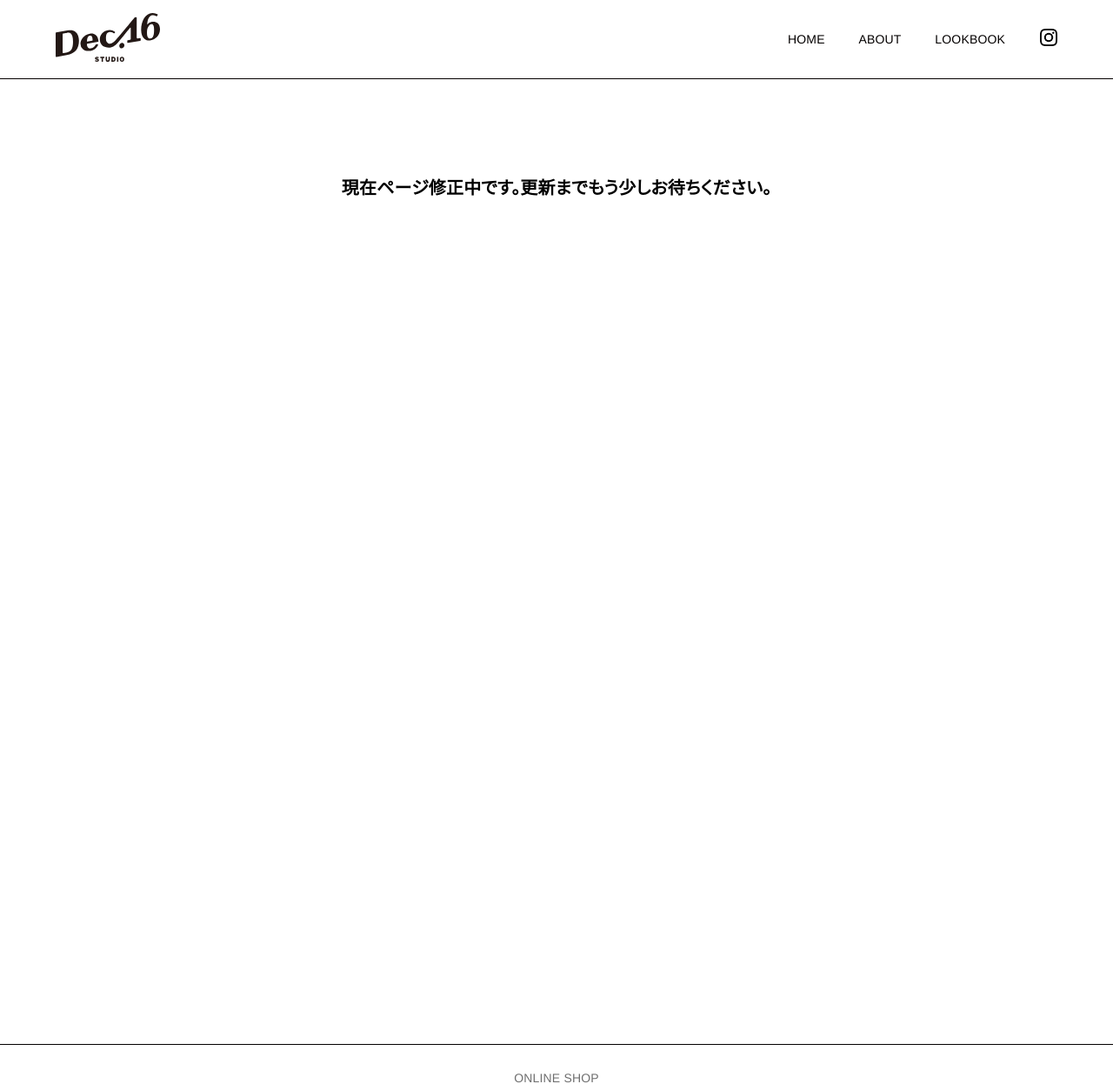
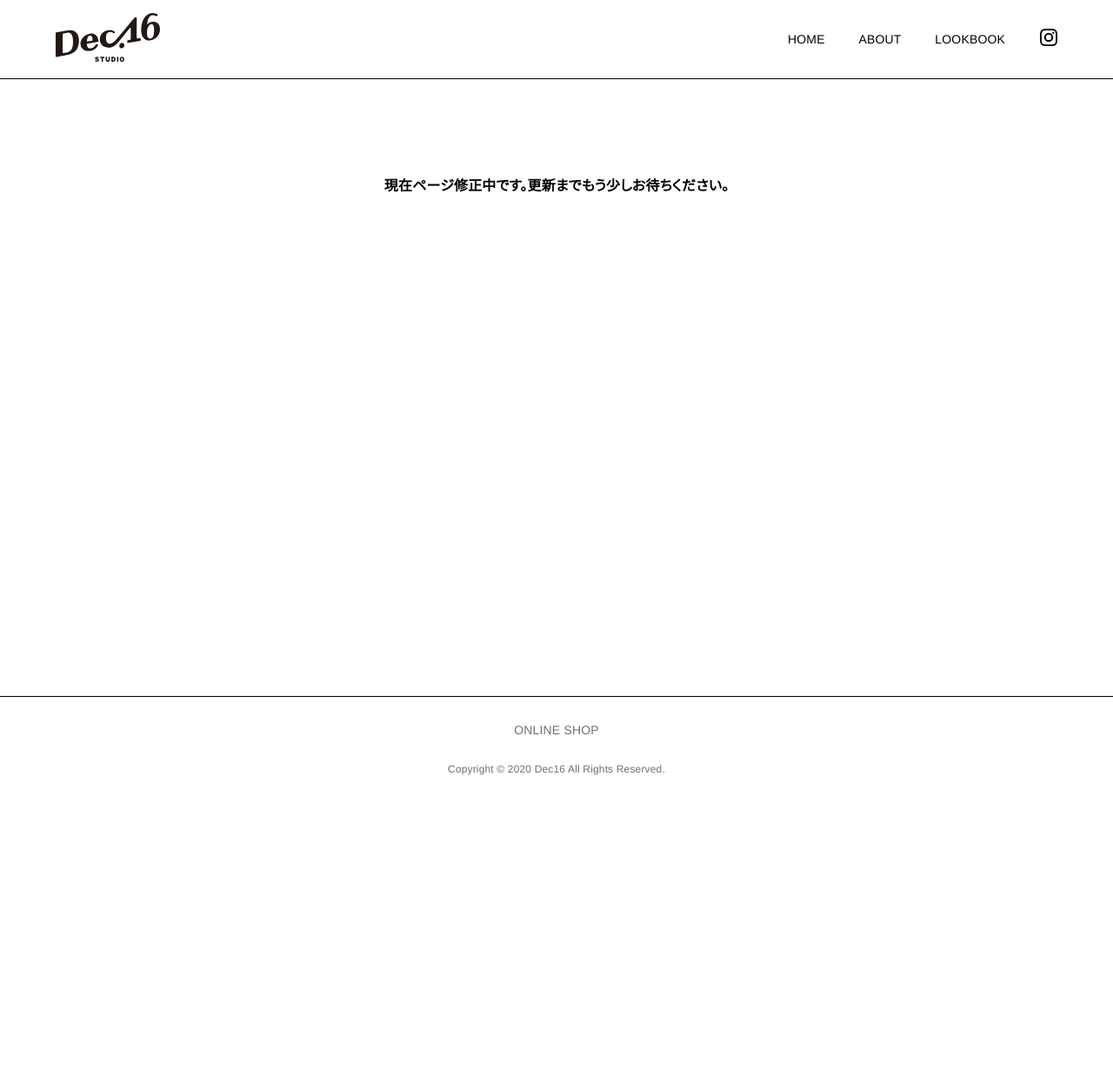
Before and after one commit to 870tik/dec16, a PHP site: page /html/about.html in a window 1280 px wide. Shown: the top 1246 px of the page at 87% size. After the commit the page ends 891 px from the top, so only its background shows below. Run offline with PHP 8.4, Linux system fonts and the light colour scheme.

Commit message:
フォントサイズ/マージン調整

```diff
--- a/css/about.css
+++ b/css/about.css
@@ -1,12 +1,12 @@
 .text{
-    margin: 200px 0;
+    margin: 200px 0 500px 0;
     width: 100vw;
-    height: 100vh;
+    height: 100px;
     text-align: center;
 }
 
 .text h1 {
     margin: 0 auto;
     width: 80%;
-    font-size: 20px;
+    font-size: 16px;
 }
```
